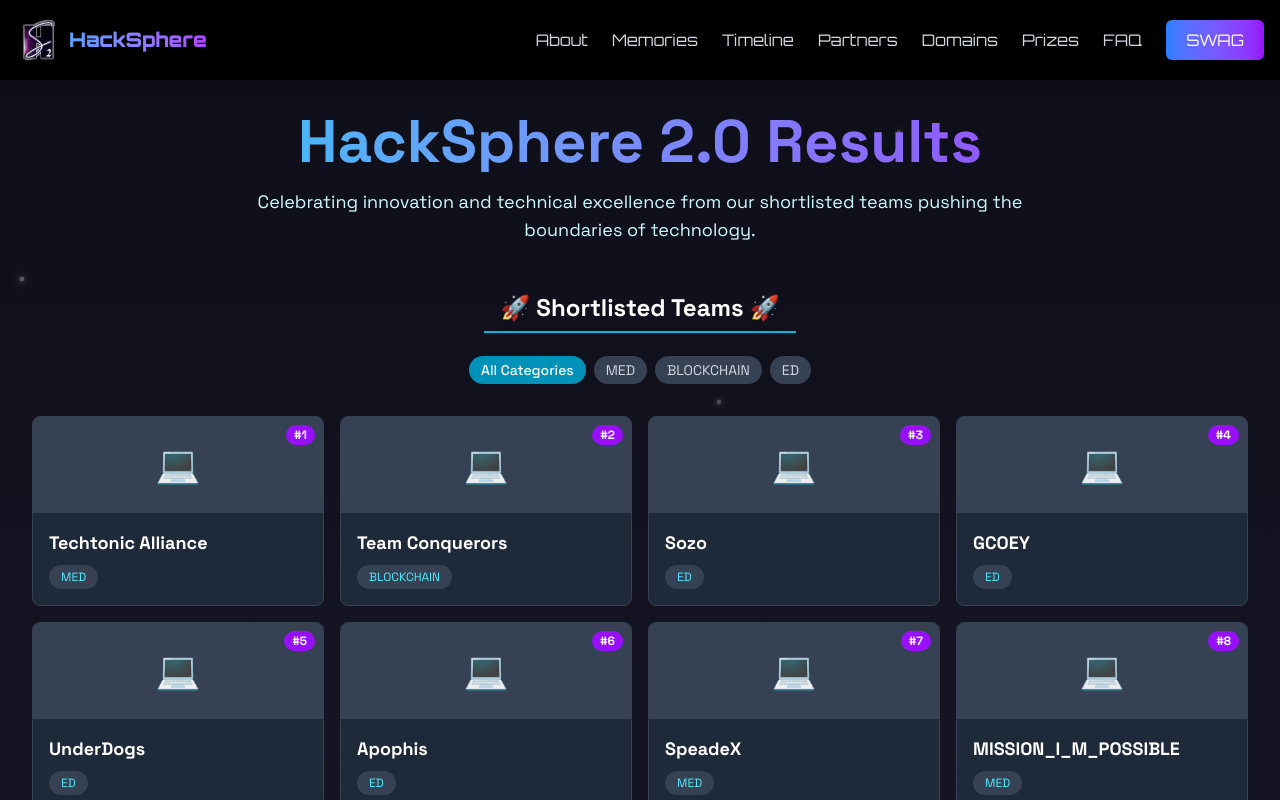
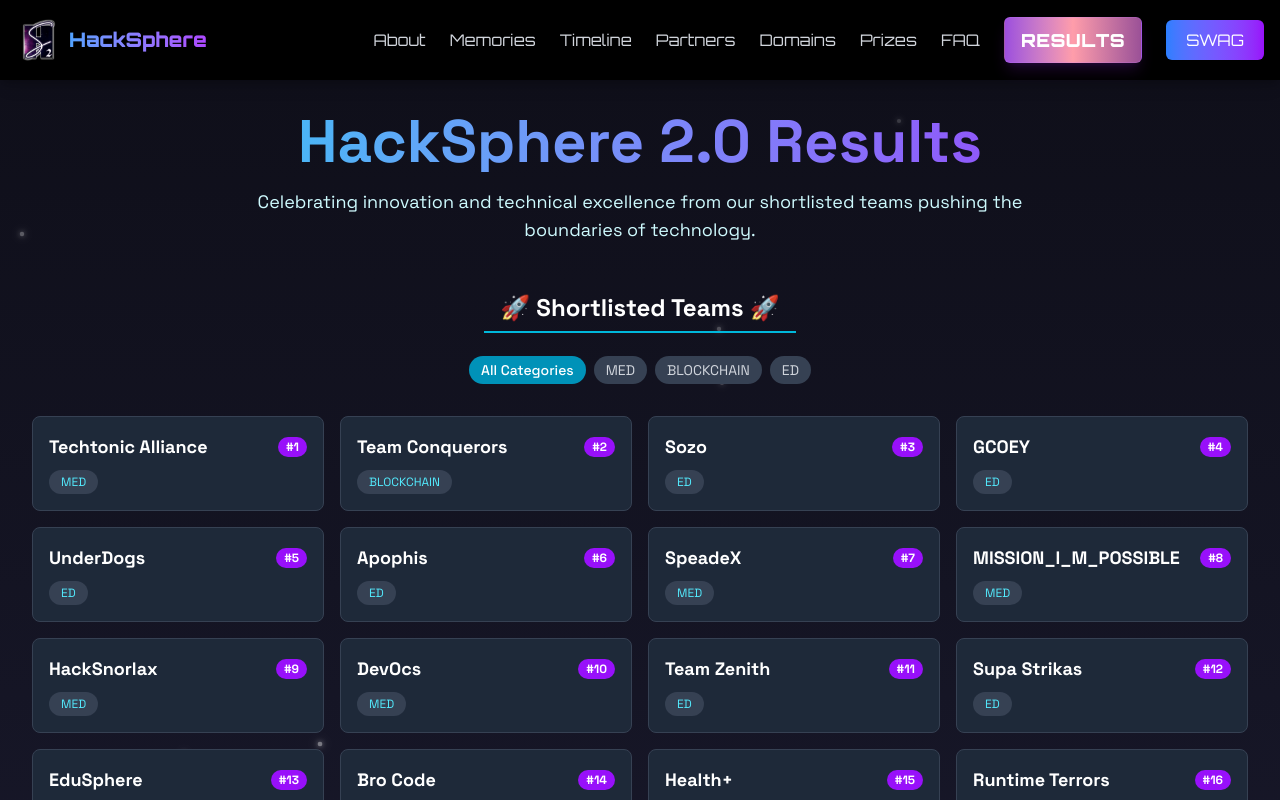
Before and after one commit to Xyncross1111/hacksphere-2, a Next.js app: page /result in a window 1280 px wide. Built offline with nearby package versions, Linux system fonts and the light colour scheme.

Commit message:
results pushed

```diff
--- a/src/app/result/page.tsx
+++ b/src/app/result/page.tsx
@@ -18,20 +18,22 @@ const hackathonEntries = [
     { id: 12, team: "Supa Strikas", position: 12, category: "ED" },
     { id: 13, team: "EduSphere", position: 13, category: "ED" },
     { id: 14, team: "Bro Code", position: 14, category: "ED" },
-    { id: 15, team: "BB", position: 15, category: "ED" },
-    { id: 16, team: "Health+", position: 16, category: "MED" },
-    { id: 17, team: "Runtime Terrors", position: 17, category: "MED" },
-    { id: 18, team: "DevPair", position: 18, category: "MED" },
-    { id: 19, team: "SymbiSparkk", position: 19, category: "ED" },
-    { id: 20, team: "Undefined", position: 20, category: "MED" },
-    { id: 21, team: "IlI_Stellar.Squad_IlI", position: 21, category: "ED" },
-    { id: 22, team: "Team Glycon", position: 22, category: "ED" },
-    { id: 23, team: "404 Brain Not Found", position: 23, category: "MED" },
-    { id: 24, team: "The Beginners 2.0", position: 24, category: "BLOCKCHAIN" },
-    { id: 25, team: "Full Stack Force", position: 25, category: "MED" },
-    { id: 26, team: "404_forbidden", position: 26, category: "BLOCKCHAIN" },
-    { id: 27, team: "Hackoholics", position: 27, category: "MED" }
+    { id: 15, team: "Health+", position: 15, category: "MED" },
+    { id: 16, team: "Runtime Terrors", position: 16, category: "MED" },
+    { id: 17, team: "DevPair", position: 17, category: "MED" },
+    { id: 18, team: "SymbiSparkk", position: 18, category: "ED" },
+    { id: 19, team: "Undefined", position: 19, category: "MED" },
+    { id: 20, team: "IlI_Stellar.Squad_IlI", position: 20, category: "ED" },
+    { id: 21, team: "Team Glycon", position: 21, category: "ED" },
+    { id: 22, team: "404 Brain Not Found", position: 22, category: "MED" },
+    { id: 23, team: "The Beginners 2.0", position: 23, category: "BLOCKCHAIN" },
+    { id: 24, team: "Full Stack Force", position: 24, category: "MED" },
+    { id: 25, team: "404_forbidden", position: 25, category: "BLOCKCHAIN" },
+    { id: 26, team: "Hackoholics", position: 26, category: "MED" }
 ];
+
+
+
 
 
 const rejectedTeams = [
@@ -230,13 +232,10 @@ const rejectedTeams = [
     "Bit by bit",
     "Power Rangers"
 ];
-
 function App() {
-    // Use mounted state to ensure client-side functionality
     const [mounted, setMounted] = useState(false);
     const [activeCategory, setActiveCategory] = useState('all');
 
-    // Ensure component is mounted for client-side interactivity
     useEffect(() => {
         setMounted(true);
     }, []);
@@ -247,7 +246,6 @@ function App() {
         ? hackathonEntries
         : hackathonEntries.filter(entry => entry.category === activeCategory);
 
-    // Handle category change with explicit function
     const handleCategoryChange = (category: string) => {
         console.log('Setting category to:', category);
         setActiveCategory(category);
@@ -315,64 +313,22 @@ function App() {
 
                     <div className="grid grid-cols-1 sm:grid-cols-2 lg:grid-cols-3 xl:grid-cols-4 gap-4">
                         {filteredEntries.map(entry => (
-
                             <div
                                 key={entry.id}
-                                className="bg-gray-800 border border-gray-700 rounded-lg overflow-hidden transition-all duration-300 hover:border-cyan-700"
+                                className="bg-gray-800 border border-gray-700 rounded-lg overflow-hidden transition-all duration-300 hover:border-cyan-700 p-4"
                             >
-                                <div className="h-24 bg-gray-700 relative overflow-hidden">
-                                    <div className="absolute inset-0 flex items-center justify-center text-4xl">
-                                        💻
-                                    </div>
-                                    <div className="absolute top-2 right-2 rounded-full px-2 py-0.5 text-xs font-bold bg-purple-600">
+                                <div className="flex justify-between items-center mb-2">
+                                    <span className="font-bold text-lg">{entry.team}</span>
+                                    <span className="rounded-full px-2 py-0.5 text-xs font-bold bg-purple-600">
                                         #{entry.position}
-                                    </div>
+                                    </span>
                                 </div>
-                                <div className="p-4">
-                                    <h3 className="font-bold mb-2 text-lg">{entry.team}</h3>
-                                    <div className="flex justify-between items-center">
-                                        <span className="inline-block text-xs bg-gray-700 text-cyan-300 rounded-full px-3 py-1">
-                                            {entry.category}
-                                        </span>
-                                    </div>
+                                <div>
+                                    <span className="inline-block text-xs bg-gray-700 text-cyan-300 rounded-full px-3 py-1">
+                                        {entry.category}
+                                    </span>
                                 </div>
                             </div>
-                            // <div
-                            //     key={entry.id}
-                            //     className={`bg-gray-800 border border-gray-700 rounded-lg overflow-hidden transition-all duration-300 ${entry.position <= 3 ? `ring-2 ${entry.position === 1 ? 'ring-yellow-500' :
-                            //         entry.position === 2 ? 'ring-blue-500' :
-                            //             'ring-green-500'
-                            //         }` : 'hover:border-cyan-700'
-                            //         }`}
-                            // >
-                            //     <div className="h-24 bg-gray-700 relative overflow-hidden">
-                            //         <div className="absolute inset-0 flex items-center justify-center text-4xl">
-
-                            //             {entry.position <= 3 ? ['🥇', '🥈', '🥉'][entry.position - 1] : '💻'}
-                            //         </div>
-                            //         {entry.position <= 10 && (
-                            //             <div className={`absolute top-2 right-2 rounded-full px-2 py-0.5 text-xs font-bold ${entry.position <= 3
-                            //                 ? ['bg-yellow-500', 'bg-blue-500', 'bg-green-500'][entry.position - 1]
-                            //                 : 'bg-purple-600'
-                            //                 }`}>
-                            //                 #{entry.position}
-                            //             </div>
-                            //         )}
-                            //     </div>
-                            //     <div className="p-4">
-                            //         <h3 className="font-bold mb-2 text-lg">{entry.team}</h3>
-                            //         <div className="flex justify-between items-center">
-                            //             <span className="inline-block text-xs bg-gray-700 text-cyan-300 rounded-full px-3 py-1">
-                            //                 {entry.category}
-                            //             </span>
-                            //             {entry.position > 10 && (
-                            //                 <span className="text-xs text-gray-400">
-                            //                     #{entry.position}
-                            //                 </span>
-                            //             )}
-                            //         </div>
-                            //     </div>
-                            // </div>
                         ))}
                     </div>
                 </div>
--- a/src/components/Navbar.tsx
+++ b/src/components/Navbar.tsx
@@ -50,13 +50,13 @@ export const Navbar = () => {
                             {item.label}
                         </Link>
                     ))}
-                    {/* <Link
+                    <Link
                         href="/result"
-                        className="px-5 py-2 bg-gradient-to-r from-green-500 to-pink-600 rounded-md text-white font-medium hover:opacity-90 transition-opacity text-center"
+                        className="px-4 py-2 bg-gradient-to-r from-[#9d4edd] via-[#ff9daa] to-[#9b5197] hover:from-purple-700 hover:via-pink-600 hover:to-purple-700 text-white font-bold rounded-md text-lg tracking-wide shadow-lg shadow-purple-900/30 hover:shadow-xl hover:shadow-pink-600/30 transform hover:translate-y-[-2px] transition-all duration-300 border border-purple-400/20"
                         onClick={() => setMenuOpen(false)}
                     >
                         RESULTS
-                    </Link> */}
+                    </Link>
                     <Link
                         href="/swag"
                         className="px-5 py-2 bg-gradient-to-r from-blue-500 to-purple-600 rounded-md text-white font-medium hover:opacity-90 transition-opacity"
```
